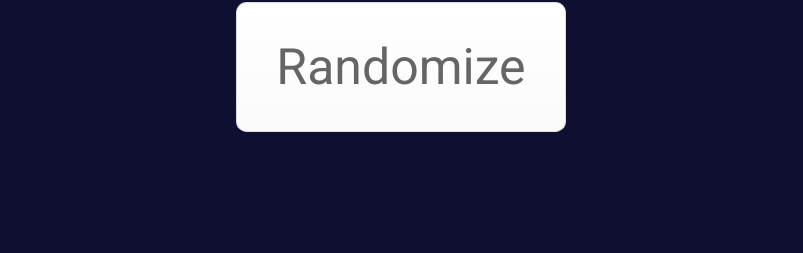
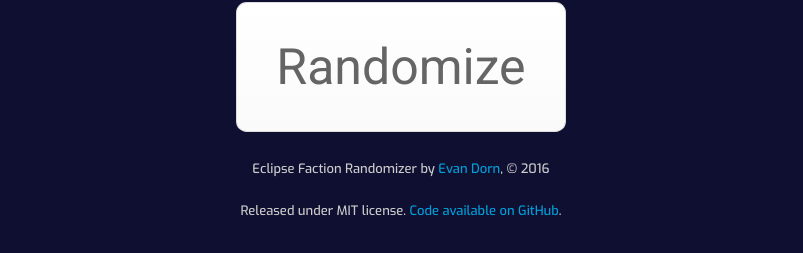
Before and after one commit to IdahoEv/eclipse_tools, a website: page index.html in a window 1280 px wide. Shown: the part 363-616 px from the top of the page, without its empty margins (239-1042 px from the left). Drawn offline with Linux system fonts and the light colour scheme; files whose address does not match are found by name.

Commit message:
Remove some debugging lines, add a footer, fix attribution in license file.

```diff
--- a/css/eclipse.css
+++ b/css/eclipse.css
@@ -143,3 +143,10 @@ div.set_options .ui.checkbox label {
 #results th {
         font-size: 35px;
 }
+
+
+.footer {
+        margin-top: 2em;
+        text-align: center;
+        color: #ccc;
+}
--- a/index.html
+++ b/index.html
@@ -107,6 +107,14 @@
     </div>
 
   </div>
+  <div class='footer'>
+    <p>
+    Eclipse Faction Randomizer by <a href='http://idahoev.com'>Evan Dorn</a>, &copy; 2016
+    </p>
+    <p>
+    Released under MIT license. <a href="https://github.com/IdahoEv/eclipse_tools">Code available on GitHub</a>.
+    </p>
+  </div>
 
   </body>
-  </html>
+</html>
--- a/src/FactionUXInterface.js
+++ b/src/FactionUXInterface.js
@@ -35,9 +35,9 @@ var FactionUXInterface = class {
   static digest(){
     var maxPlayers = 0;
 
+    // TODO probably DRY this out, eh?
     if ($('#eclipse_selections .expansion_toggler').prop('checked')) {
       maxPlayers += 6;
-      console.log("eclipse is on");
       $('#eclipse_selections').removeClass('disabled');
     } else {
       console.log("eclipse is off");
--- a/src/main.js
+++ b/src/main.js
@@ -9,8 +9,6 @@ $(function(){
     options['Rise of the Ancients'] = UX.assembleFactionSpecifier('Rise of the Ancients');
     options['Shadow of the Rift']   = UX.assembleFactionSpecifier('Shadow of the Rift');
 
-    console.log("Selecting factions with options:");
-    console.table(options);
     var playerCount = $('#player_count').val();
     var results = Randomizer.getRandomFactions(playerCount, options);
 
```
Also changed, not shown: LICENSE.txt.
